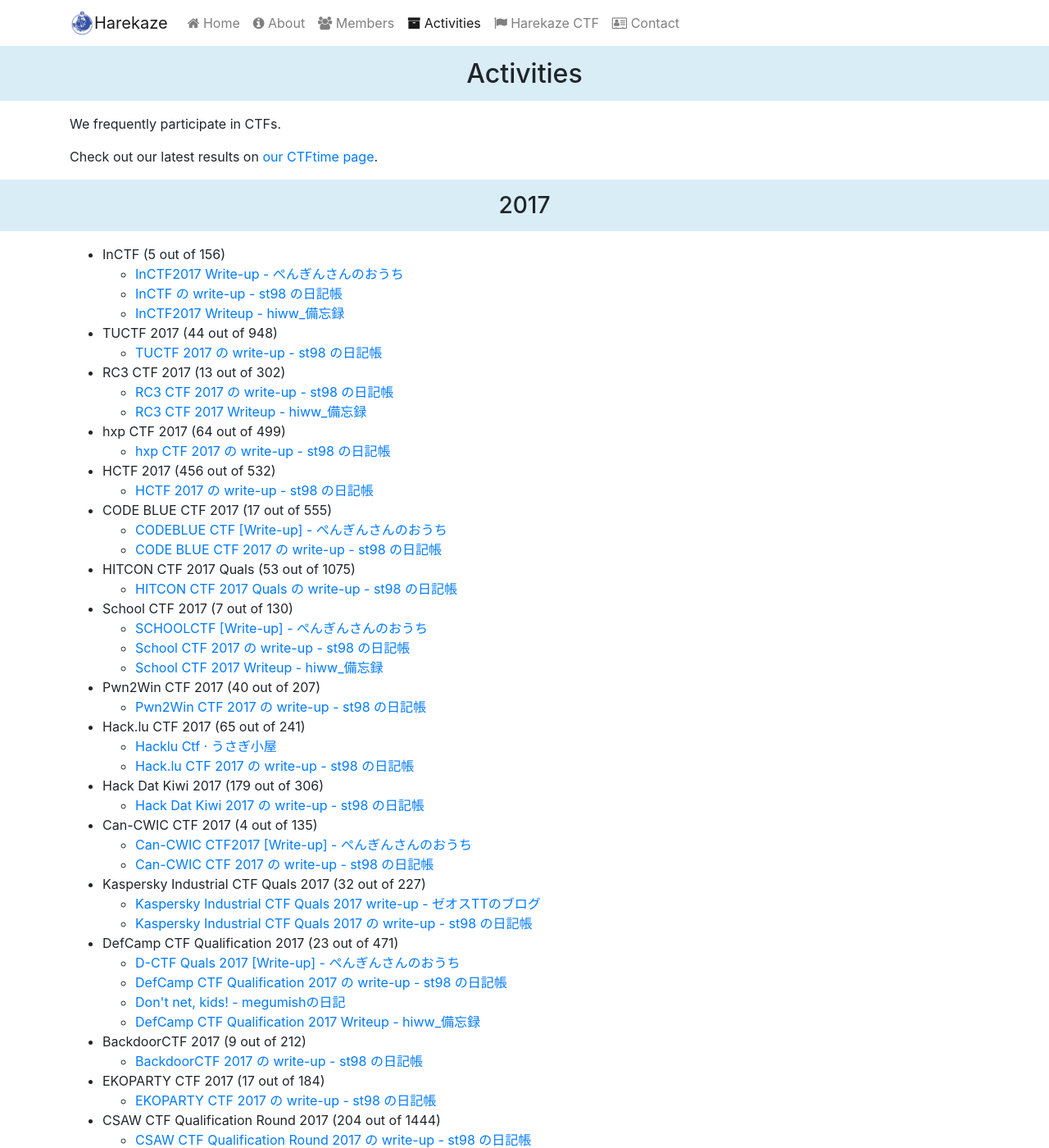
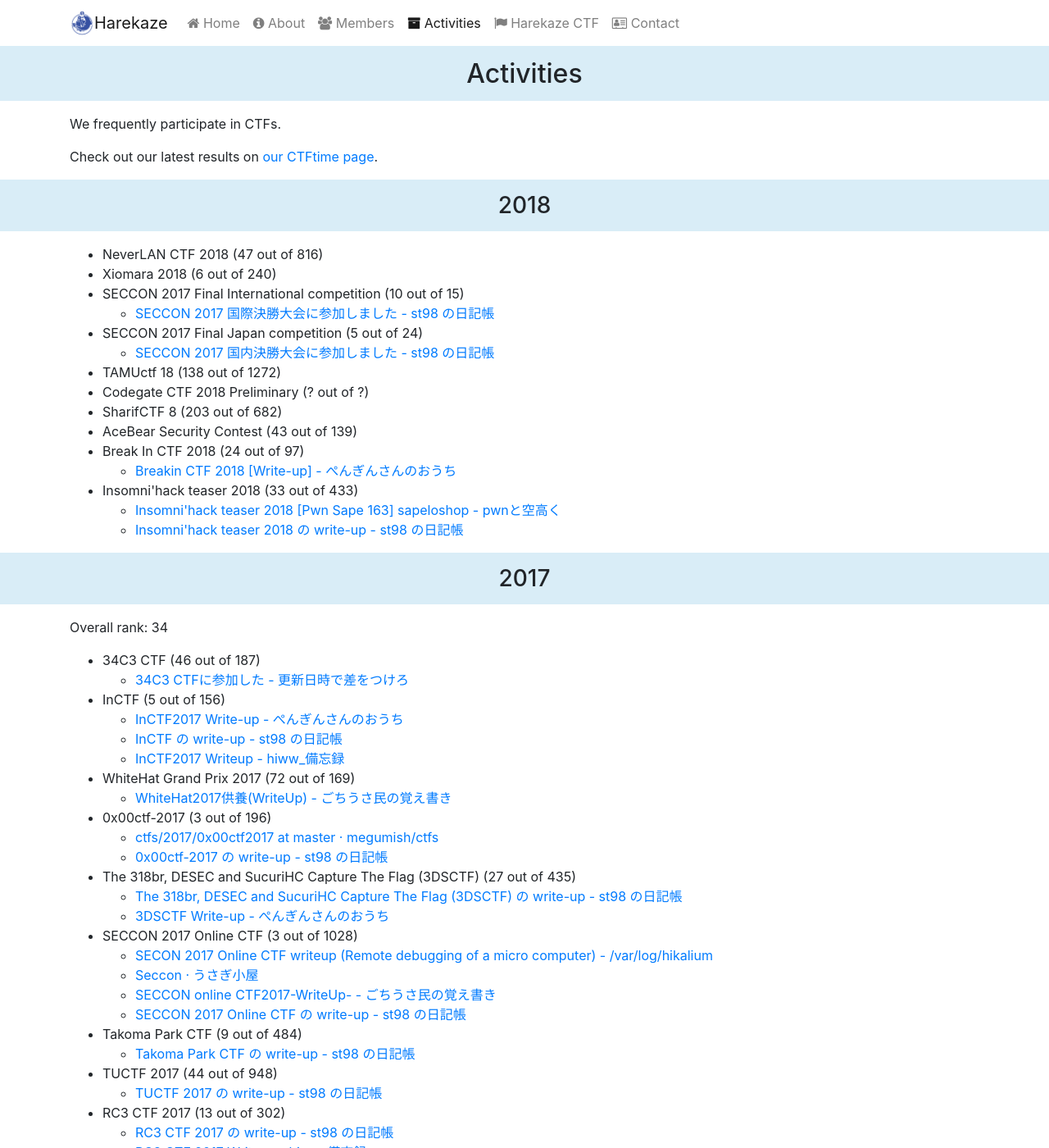
Before and after one commit to TeamHarekaze/TeamHarekaze.github.io, a Jekyll site: the page built from activities.html, in a window 1280 px wide and 1400 px high. Shown: the whole window at 82% size. Built offline with Jekyll 4.4.1, drawn with Linux system fonts in a browser that asks for light colours; nearby versions of some CDN libraries; some of the changed text lies outside the part shown.

Commit message:
Add write-ups

```diff
--- a/_data/activities.yml
+++ b/_data/activities.yml
@@ -1,5 +1,58 @@
+- year: 2018
+  ctfs:
+    - name: "NeverLAN CTF 2018"
+      rank: 47
+      participants: 816
+    - name: "Xiomara 2018"
+      rank: 6
+      participants: 240
+    - name: "SECCON 2017 Final International competition"
+      rank: 10
+      participants: 15
+      writeups:
+        - title: "SECCON 2017 国際決勝大会に参加しました - st98 の日記帳"
+          url: "https://st98.github.io/diary/posts/2018-02-27-seccon-2017-international-finals.html"
+    - name: "SECCON 2017 Final Japan competition"
+      rank: 5
+      participants: 24
+      writeups:
+        - title: "SECCON 2017 国内決勝大会に参加しました - st98 の日記帳"
+          url: "https://st98.github.io/diary/posts/2018-02-23-seccon-2017-domestic-finals.html"
+    - name: "TAMUctf 18"
+      rank: 138
+      participants: 1272
+    - name: "Codegate CTF 2018 Preliminary"
+      rank: "?"
+      participants: "?"
+    - name: "SharifCTF 8"
+      rank: 203
+      participants: 682
+    - name: "AceBear Security Contest"
+      rank: 43
+      participants: 139
+    - name: "Break In CTF 2018"
+      rank: 24
+      participants: 97
+      writeups:
+        - title: "Breakin CTF 2018 [Write-up] - ぺんぎんさんのおうち"
+          url: "http://ykm11.hatenablog.com/entry/2018/01/23/065253"
+    - name: "Insomni'hack teaser 2018"
+      rank: 33
+      participants: 433
+      writeups:
+        - title: "Insomni'hack teaser 2018 [Pwn Sape 163] sapeloshop - pwnと空高く"
+          url: "http://pwn.megumi.sh/entry/2018/01/25/194810"
+        - title: "Insomni'hack teaser 2018 の write-up - st98 の日記帳"
+          url: "https://st98.github.io/diary/posts/2018-01-22-insomnihack-teaser-2018.html"
 - year: 2017
+  rank: 34
   ctfs:
+    - name: "34C3 CTF"
+      rank: 46
+      participants: 187
+      writeups:
+        - title: "34C3 CTFに参加した - 更新日時で差をつけろ"
+          url: "http://sei0o.hateblo.jp/entry/2017/12/30/111836"
     - name: "InCTF"
       rank: 5
       participants: 156
@@ -10,6 +63,46 @@
           url: "https://st98.github.io/diary/posts/2017-12-19-inctf.html"
         - title: "InCTF2017 Writeup - hiww_備忘録"
           url: "http://hiww.hatenablog.com/entry/2017/12/17/InCTF2017_Writeup"
+    - name: "WhiteHat Grand Prix 2017"
+      rank: 72
+      participants: 169
+      writeups:
+        - title: "WhiteHat2017供養(WriteUp) - ごちうさ民の覚え書き"
+          url: "http://kataware.hatenablog.jp/entry/2017/12/20/014849"
+    - name: "0x00ctf-2017"
+      rank: 3
+      participants: 196
+      writeups:
+        - title: "ctfs/2017/0x00ctf2017 at master · megumish/ctfs"
+          url: "https://github.com/megumish/ctfs/tree/master/2017/0x00ctf2017"
+        - title: "0x00ctf-2017 の write-up - st98 の日記帳"
+          url: "https://st98.github.io/diary/posts/2017-12-18-0x00ctf-2017.html"
+    - name: "The 318br, DESEC and SucuriHC Capture The Flag (3DSCTF)"
+      rank: 27
+      participants: 435
+      writeups:
+        - title: "The 318br, DESEC and SucuriHC Capture The Flag (3DSCTF) の write-up - st98 の日記帳"
+          url: "https://st98.github.io/diary/posts/2017-12-18-3dsctf-2017.html"
+        - title: "3DSCTF Write-up - ぺんぎんさんのおうち"
+          url: "http://ykm11.hatenablog.com/entry/2017/12/18/200814"
+    - name: "SECCON 2017 Online CTF"
+      rank: 3
+      participants: 1028
+      writeups:
+        - title: "SECON 2017 Online CTF writeup (Remote debugging of a micro computer) - /var/log/hikalium"
+          url: "http://hikalium.hatenablog.jp/entry/2017/12/10/221127"
+        - title: "Seccon · うさぎ小屋"
+          url: "http://kimiyuki.net/categories/seccon/"
+        - title: "SECCON online CTF2017-WriteUp- - ごちうさ民の覚え書き"
+          url: "http://kataware.hatenablog.jp/entry/2017/12/11/184130"
+        - title: "SECCON 2017 Online CTF の write-up - st98 の日記帳"
+          url: "https://st98.github.io/diary/posts/2017-12-12-seccon-2017-online-ctf.html"
+    - name: "Takoma Park CTF"
+      rank: 9
+      participants: 484
+      writeups:
+        - title: "Takoma Park CTF の write-up - st98 の日記帳"
+          url: "https://st98.github.io/diary/posts/2017-12-07-takoma-park-ctf.html"
     - name: "TUCTF 2017"
       rank: 44
       participants: 948
--- a/activities.html
+++ b/activities.html
@@ -20,7 +20,7 @@ title: Activities
   </header>
   <div class="container">
     {% if year.rank %}
-    <p>Overall: {{ year.rank }}</p>
+    <p>Overall rank: {{ year.rank }}</p>
     {% endif %}
     <ul>
       {% for ctf in year.ctfs %}
```
